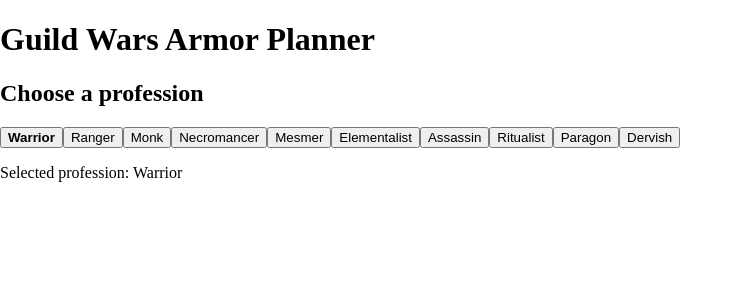
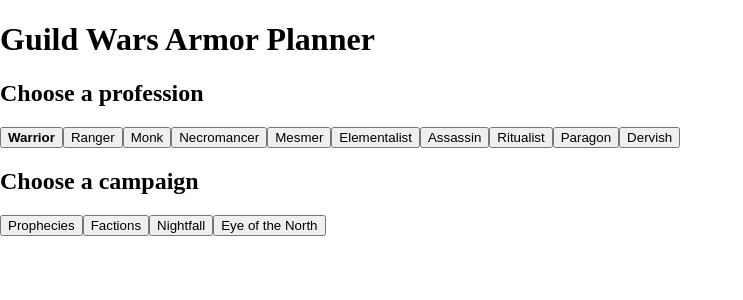
Before and after one commit to BrochotMaxime/guild-wars-armor-planner, a React (Vite) app: page / in a window 1280 px wide. Both pictures are taken after a click on the button "Warrior". Shown: the top 300 px of the page, without its empty margins (0-743 px from the left). Built offline with nearby package versions, Linux system fonts and the light colour scheme.

Commit message:
feat: add campaign selection

```diff
--- a/src/App.jsx
+++ b/src/App.jsx
@@ -1,10 +1,18 @@
 import { useState } from "react";
 
+import CampaignSelector from "./components/CampaignSelector/CampaignSelector";
 import ProfessionSelector from "./components/ProfessionSelector/ProfessionSelector";
+import campaigns from "./data/campaigns";
 import professions from "./data/professions";
 
 function App() {
   const [selectedProfession, setSelectedProfession] = useState(null);
+  const [selectedCampaign, setSelectedCampaign] = useState(null);
+
+  function handleProfessionSelect(profession) {
+    setSelectedProfession(profession);
+    setSelectedCampaign(null);
+  }
 
   return (
     <main>
@@ -13,12 +21,18 @@
       <ProfessionSelector
         professions={professions}
         selectedProfession={selectedProfession}
-        onSelectProfession={setSelectedProfession}
+        onSelectProfession={handleProfessionSelect}
       />
 
       {selectedProfession && (
-        <p>Selected profession: {selectedProfession.name}</p>
+        <CampaignSelector
+          campaigns={campaigns}
+          selectedCampaign={selectedCampaign}
+          onSelectCampaign={setSelectedCampaign}
+        />
       )}
+
+      {selectedCampaign && <p>Selected campaign: {selectedCampaign.name}</p>}
     </main>
   );
 }
--- /dev/null
+++ b/src/components/CampaignSelector/CampaignSelector.jsx
@@ -0,0 +1,26 @@
+function CampaignSelector({ campaigns, selectedCampaign, onSelectCampaign }) {
+  return (
+    <section>
+      <h2>Choose a campaign</h2>
+
+      <div>
+        {campaigns.map((campaign) => {
+          const isSelected = selectedCampaign?.id === campaign.id;
+
+          return (
+            <button
+              key={campaign.id}
+              type="button"
+              className={isSelected ? "selected" : ""}
+              onClick={() => onSelectCampaign(campaign)}
+            >
+              {campaign.name}
+            </button>
+          );
+        })}
+      </div>
+    </section>
+  );
+}
+
+export default CampaignSelector;
--- /dev/null
+++ b/src/data/campaigns.js
@@ -0,0 +1,8 @@
+const campaigns = [
+  { id: "prophecies", name: "Prophecies" },
+  { id: "factions", name: "Factions" },
+  { id: "nightfall", name: "Nightfall" },
+  { id: "eye-of-the-north", name: "Eye of the North" },
+];
+
+export default campaigns;
```
